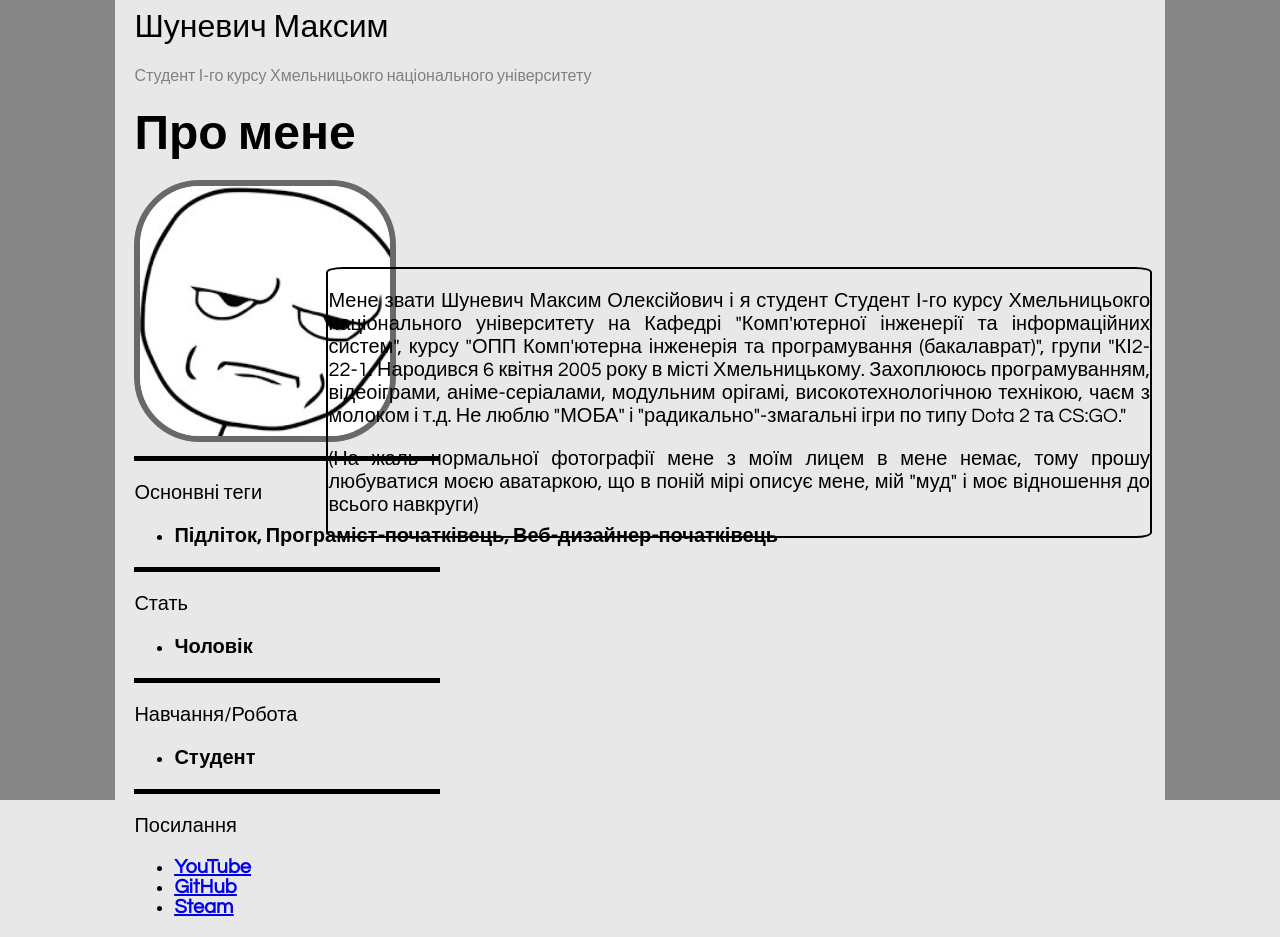
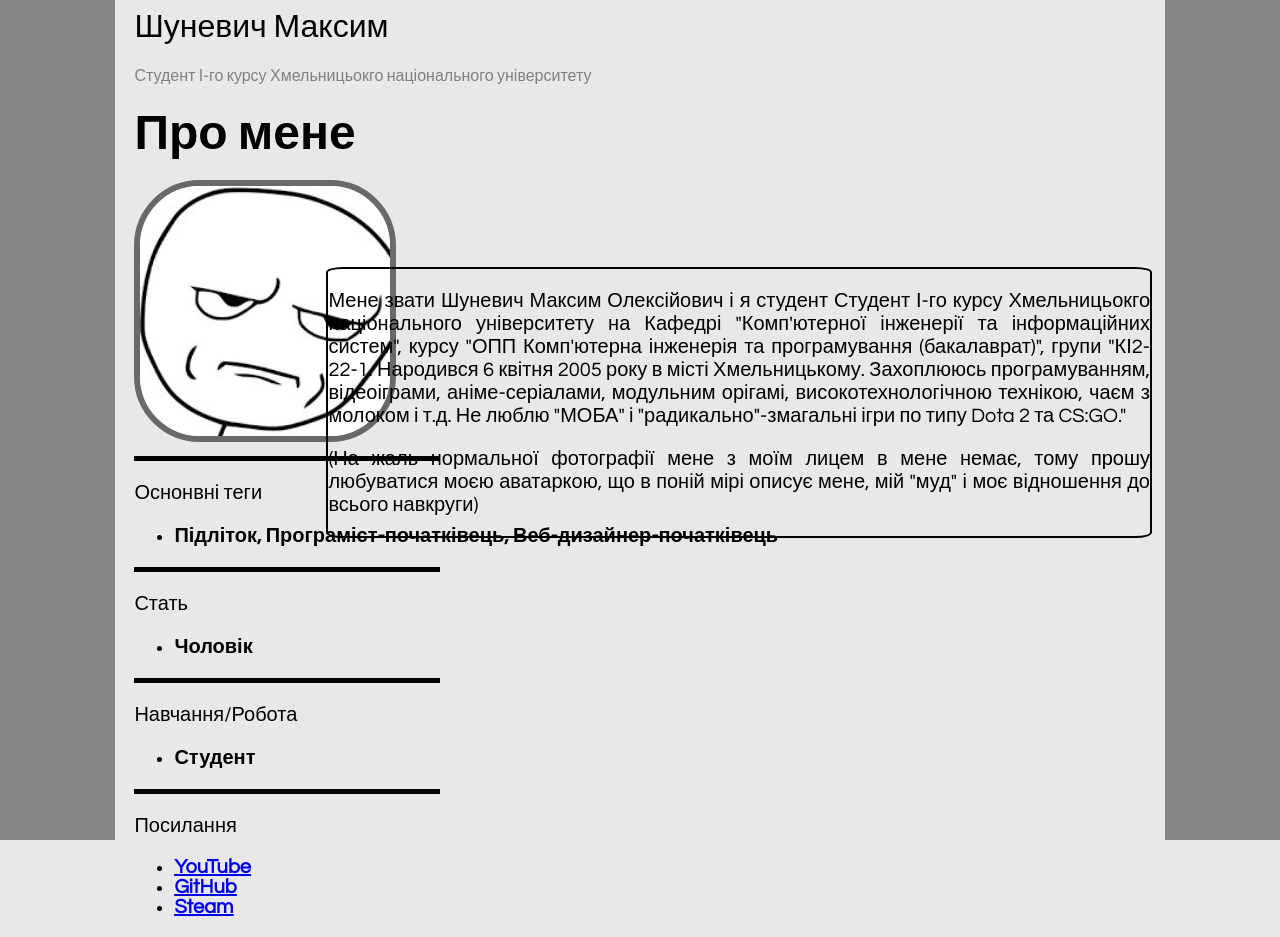
Before and after one commit to JustSimpleGamer/My_portfolio, a plain HTML site: page Index.html in a window 1280 px wide. Drawn offline with Linux system fonts and the light colour scheme.

Commit message:
first commit

```diff
--- a/assets/css/styles.css
+++ b/assets/css/styles.css
@@ -30,7 +30,7 @@ body{
 .block_left{
     position: absolute;
     width: 9%;
-    height: 100%;
+    height: 105%;
     top: 0%;
     left: 0%;
     background-color: #858585;
@@ -39,7 +39,7 @@ body{
 .block_right{
     position: absolute;
     width: 9%;
-    height: 100%;
+    height: 105%;
     top: 0%;
     right: 0%;
     background-color: #858585;
```
